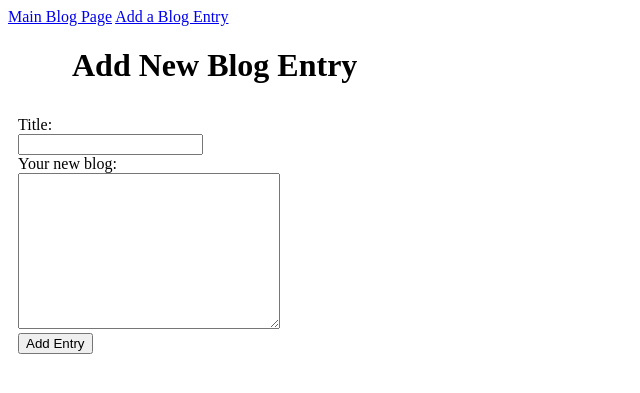
After one commit to EricRogers17/blogz, a Flask app: page /newpost in a window 1280 px wide. The commit adds this page. Shown: the top 393 px of the page, without its empty margins (0-640 px from the left). Run offline with Flask 2, Linux system fonts and the light colour scheme.

Commit message:
Formatted new blog entry page

```diff
--- a/main.py
+++ b/main.py
@@ -20,16 +20,28 @@ class Blog(db.Model):
         self.body = body
 
 
-@app.route('/')
+@app.route('/blog')
 def index():
     return render_template('index.html')
 
 
-@app.route('/', methods=['POST', 'GET'])
+@app.route('/blog', methods=['POST', 'GET'])
 def add_post():
     if request.method == 'POST':
         title = request.form['title']
         body = request.form['body']
 
+
+@app.route('/newpost', methods=['POST', 'GET'])
+def newpost():
+    if request.method == 'POST':
+        title = request.form('title')
+        body = request.form('body')
+
+    # if title == '':
+    #    flash('Please fill out the title field')
+    # if not body:
+    #    flash('Please fill out the body field')
+    return render_template('newpost.html')
 if __name__ == '__main__':
     app.run()
--- a/templates/base.html
+++ b/templates/base.html
@@ -2,8 +2,21 @@
 <html>
 	<head>
 		<title>{{title}}</title>
+		<style>
+			h1 {
+				padding-left: 2em;
+			}
+			label {
+				display: block;
+			}
+			.formclass {
+				padding: 10px;
+			}
+		</style>
 	</head>
 <body>
+	<a href="/blog">Main Blog Page</a>
+	<a href="/newpost">Add a Blog Entry</a>
 	{% block content %}
 
 	{% endblock %}
--- a/templates/index.html
+++ b/templates/index.html
@@ -1,5 +1,5 @@
 {% extends "base.html" %}
 
 {% block content %}
-<h1> Welcome </h1>
+<h1> Build a Blog </h1>
 {% endblock %}
--- /dev/null
+++ b/templates/newpost.html
@@ -0,0 +1,15 @@
+{% extends "base.html" %}
+
+{% block content %}
+<h1> Add New Blog Entry</h1>
+
+<form class="formclass" action="POST">
+	<label for="title">Title:<br>
+		<input type="text" name="title" value={{title}}>
+	</label>
+	<label for="body">Your new blog:<br>
+		<textarea name="body" id="" cols="30" rows="10" value={{body}}></textarea>
+	</label>
+	<input type="submit" value="Add Entry">
+</form>
+{% endblock %}
```
